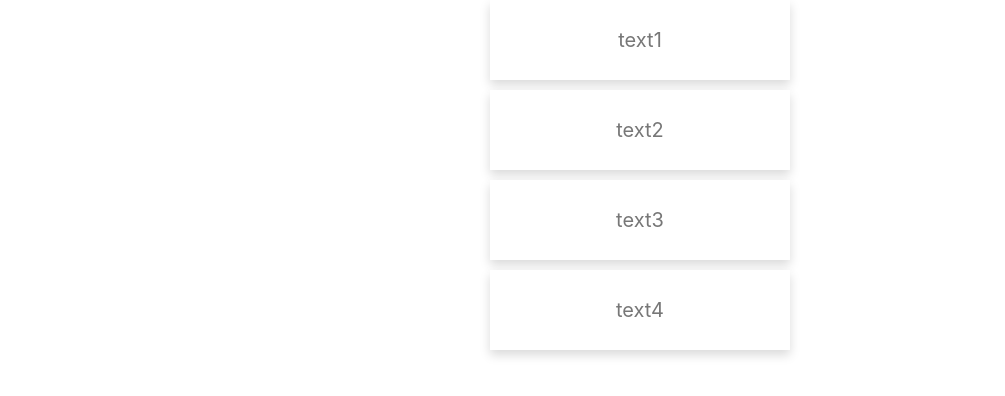
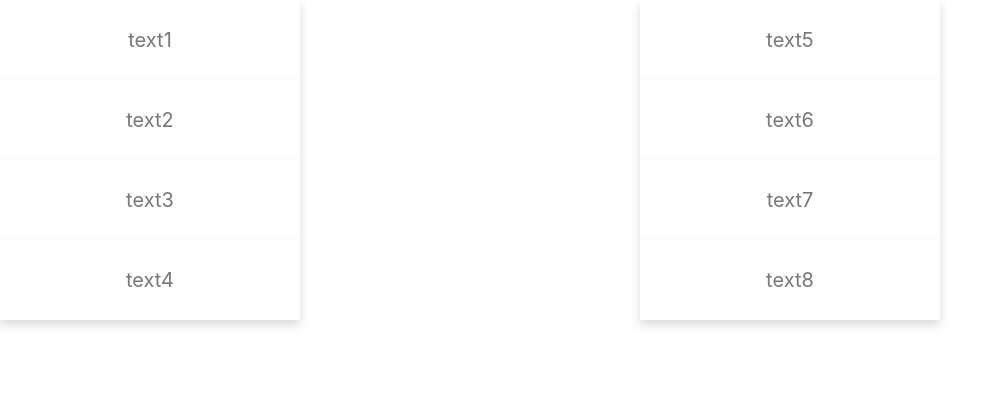
Before and after one commit to ranjandsingh/trello, a React (Create React App) app: page / in a window 1280 px wide. Shown: the top 396 px of the page, without its empty margins (0-1005 px from the left). Built offline with nearby package versions, Linux system fonts and the light colour scheme.

Commit message:
Update App.js

```diff
--- a/src/App.js
+++ b/src/App.js
@@ -24,12 +24,32 @@ const ITEMS = [
     name: "text4",
   },
 ];
+const ITEMS2 = [
+  {
+    id: 5,
+    name: "text5",
+  },
+  {
+    id: 6,
+    name: "text6",
+  },
+  {
+    id: 7,
+    name: "text7",
+  },
+  {
+    id: 8,
+    name: "text8",
+  },
+];
 
 const App = () => {
   const items = ITEMS;
   const [state, setState] = useState({
     order: items,
-    dragOrder: items, // items order while dragging
+    order2: ITEMS2,
+    dragOrder: items,
+    dragOrder2: ITEMS2, // items order while dragging
     draggedIndex: null,
     draggedItem: null,
   });
@@ -37,10 +57,18 @@ const App = () => {
   const handleDrag = useCallback(
     ({ translation, id }) => {
       const delta = Math.round(translation.y / HEIGHT);
-      const index = state.order.map((item) => item.id).indexOf(id);
-      const draggedItem = state.order[index];
-      console.log("draggedItem", draggedItem);
-      const dragOrder = state.order.filter((index) => index.id !== id);
+      let index = state.order.map((item) => item.id).indexOf(id);
+      let draggedItem = {};
+      let ColumnIndex = 1;
+      draggedItem = state.order[index];
+      let dragOrder = state.order.filter((index) => index.id !== id);
+      if (index === -1) {
+        index = state.order2.map((item) => item.id).indexOf(id);
+        ColumnIndex = 2;
+        draggedItem = state.order2[index];
+        dragOrder = state.order2.filter((index) => index.id !== id);
+      }
+      console.log("delta", delta);
 
       if (!inRange(index + delta, 0, items.length)) {
         return;
@@ -51,21 +79,29 @@ const App = () => {
       setState((state) => ({
         ...state,
         draggedIndex: id,
+        dragCollumnIndex: ColumnIndex,
         dragOrder,
       }));
     },
-    [state.order, items.length]
+    [state.order, state.order2, items.length]
   );
 
   const handleDragEnd = useCallback(() => {
     setState((state) => ({
       ...state,
-      order: state.dragOrder,
+      order: state.dragCollumnIndex === 1 ? state.dragOrder : state.order,
+      order2: state.dragCollumnIndex === 2 ? state.dragOrder : state.order2,
       draggedIndex: null,
     }));
   }, []);
 
   return (
+    <div
+      style={{
+        display: "flex",
+        flexDirection: "row",
+      }}
+    >
       <Container>
         {state.order.map((index) => {
           console.log(index);
@@ -87,13 +123,36 @@ const App = () => {
           );
         })}
       </Container>
+      <Container>
+        {state.order2.map((index) => {
+          console.log(index);
+          const isDragging =
+            state.draggedIndex === index?.id && state.dragCollumnIndex === 2;
+          const top = state.dragOrder.indexOf(index) * (HEIGHT + 10);
+          const draggedTop = state.order2.indexOf(index) * (HEIGHT + 10);
+
+          return (
+            <Draggable
+              key={index.name}
+              id={index.id}
+              onDrag={handleDrag}
+              onDragEnd={handleDragEnd}
+            >
+              <Rect isDragging={isDragging} top={isDragging ? draggedTop : top}>
+                {index.name}
+              </Rect>
+            </Draggable>
+          );
+        })}
+      </Container>
+    </div>
   );
 };
 
 export default App;
 
 const Container = styled.div`
-  width: 100vw;
+  width: 50vw;
   min-height: 100vh;
 `;
 
@@ -111,8 +170,7 @@ const Rect = styled.div.attrs((props) => ({
   display: flex;
   align-items: center;
   justify-content: center;
-  position: absolute;
-  left: calc(50vw - 150px);
+  left: calc(25vw - 150px);
   font-size: 20px;
   color: #777;
 `;
```
Lines whose indentation alone changed are shown as unchanged.
